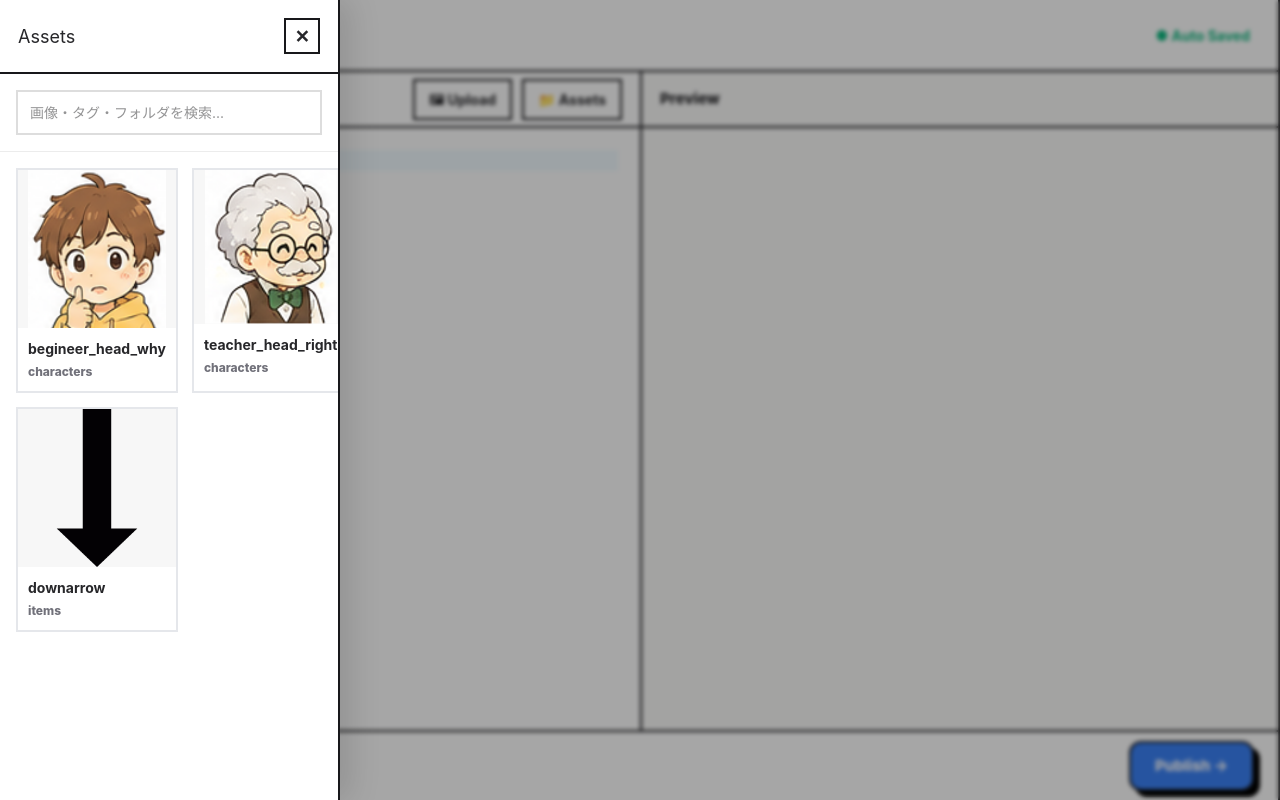
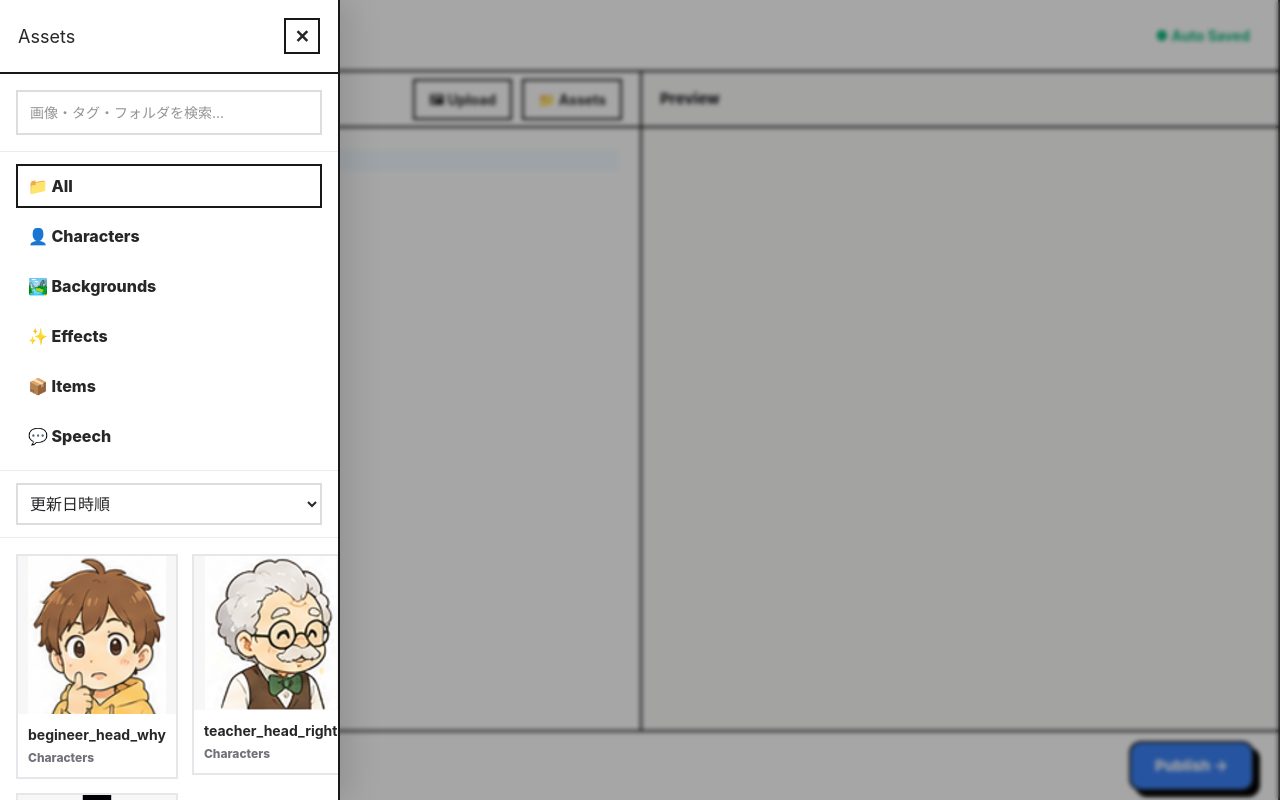
Before and after one commit to Koufuu15/MangaDown, a Vue app: page /write-md in a window 1280 px wide. Both pictures are taken after a click on the button "📁 Assets". Built offline with nearby package versions, Linux system fonts and the light colour scheme.

Commit message:
フォルダ機能を拡充

```diff
--- /dev/null
+++ b/src/assets/imageDrawer.css
@@ -0,0 +1,51 @@
+.drawer-folders{
+  display:flex;
+  flex-direction:column;
+  gap:6px;
+  padding:12px 16px;
+  border-bottom:1px solid #ececec;
+}
+
+.folder-button{
+  padding:8px 10px;
+  border:2px solid transparent;
+  background:#fff;
+  text-align:left;
+  cursor:pointer;
+}
+
+.folder-button:hover,
+.folder-button.active{
+  border-color:var(--line);
+}
+
+.drawer-sort{
+  padding:12px 16px;
+  border-bottom:1px solid #ececec;
+}
+
+.drawer-sort select{
+  width:100%;
+  padding:8px;
+  border:2px solid #ddd;
+}
+
+.asset-card-wrapper{
+  display:flex;
+  flex-direction:column;
+}
+
+.asset-actions{
+  display:flex;
+  gap:6px;
+  padding:6px;
+}
+
+.asset-actions button{
+  flex:1;
+  padding:6px;
+  border:1px solid var(--line);
+  background:#fff;
+  cursor:pointer;
+  font-size:12px;
+}
--- a/src/components/ImageDrawer.vue
+++ b/src/components/ImageDrawer.vue
@@ -1,13 +1,21 @@
 <script setup>
+import "@/assets/imageDrawer.css"
 import { computed, ref, watch } from "vue"
-
 import defaultAssets from "@/data/defaultAssets"
-import { getUserAssets } from "@/utils/userAssets"
+import defaultFolders from "@/data/defaultFolders"
+import {
+  getUserAssets,
+  deleteUserAsset,
+  renameUserAsset,
+  getUserAssetsByName,
+  getUserAssetsByUpdated
+} from "@/utils/userAssets"
+import { getUserFolders } from "@/utils/userFolders"
 
 const props = defineProps({
-  open: {
-    type: Boolean,
-    required: true
+  open:{
+    type:Boolean,
+    required:true
   }
 })
 
@@ -17,76 +25,128 @@ const emit = defineEmits([
 ])
 
 const keyword = ref("")
+const selectedFolder = ref("")
+const sortType = ref("updated")
 const userAssets = ref([])
+const userFolders = ref([])
 
-watch(
-  () => props.open,
-  open => {
-    if (!open) return
+watch(() => props.open, open => {
+  if(!open) return
+  reloadAssets()
+}, { immediate:true })
 
+function reloadAssets(){
   userAssets.value = getUserAssets().map(asset => ({
     ...asset,
-      type: "user"
+    type:"user"
   }))
+  userFolders.value = getUserFolders()
+}
+
+const folders = computed(() => [
+  {
+    id:"",
+    name:"All",
+    icon:"📁"
   },
-  {
-    immediate: true
-  }
-)
+  ...defaultFolders,
+  ...userFolders.value
+])
 
-const assets = computed(() => [
+const assets = computed(() => {
+  let result = [
     ...defaultAssets,
     ...userAssets.value
-])
+  ]
 
-const filteredAssets = computed(() => {
-  const text =
-    keyword.value
-      .trim()
-      .toLowerCase()
-
-  if (!text) {
-    return assets.value
+  if(selectedFolder.value){
+    result = result.filter(
+      asset => asset.folderId === selectedFolder.value
+    )
   }
 
-  return assets.value.filter(asset => {
+  const text = keyword.value.trim().toLowerCase()
 
-    if (
-      asset.name
-        .toLowerCase()
-        .includes(text)
-    ) {
-      return true
+  if(text){
+    result = result.filter(asset => {
+      if(asset.name.toLowerCase().includes(text)) return true
+
+      const folderName = getFolderName(asset.folderId)
+      if(folderName.toLowerCase().includes(text)) return true
+
+      return (asset.tags ?? []).some(tag =>
+        tag.toLowerCase().includes(text)
+      )
+    })
   }
 
-    if (
-      asset.folderId
-        ?.toLowerCase()
-        .includes(text)
-    ) {
-      return true
+  if(sortType.value === "name"){
+    result.sort((a,b) =>
+      a.name.localeCompare(b.name,"ja")
+    )
   }
 
-    return (asset.tags ?? []).some(tag =>
-      tag
-        .toLowerCase()
-        .includes(text)
+  if(sortType.value === "updated"){
+    result.sort((a,b) =>
+      b.updatedAt - a.updatedAt
     )
-  })
+  }
+
+  return result
 })
 
-function closeDrawer() {
+function closeDrawer(){
   emit("close")
 }
 
-function insert(asset) {
-  emit(
-    "insert",
-    asset.name
+function insert(asset){
+  emit("insert",asset.name)
+}
+
+function selectFolder(id){
+  selectedFolder.value = id
+}
+
+function removeAsset(asset){
+  if(asset.type === "default") return
+
+  const ok = confirm(`${asset.name}を削除しますか？`)
+  if(!ok) return
+
+  deleteUserAsset(asset.id)
+  reloadAssets()
+}
+
+function rename(asset){
+  if(asset.type === "default") return
+
+  const newName = prompt("新しい名前",asset.name)
+  if(!newName) return
+
+  const success = renameUserAsset(
+    asset.id,
+    newName
   )
+
+  if(!success){
+    alert("同じ名前の画像があります")
+  }
+
+  reloadAssets()
+}
+
+function getFolderName(folderId){
+  if(!folderId){
+    return "未分類"
+  }
+
+  const folder = folders.value.find(
+    folder => folder.id === folderId
+  )
+
+  return folder?.name ?? folderId
 }
 </script>
-
 <template>
   <Teleport to="body">
 
@@ -103,10 +163,7 @@ function insert(asset) {
     >
 
       <div class="drawer-header">
-
-        <h2>
-          Assets
-        </h2>
+        <h2>Assets</h2>
 
         <button
           class="close-button"
@@ -114,23 +171,52 @@ function insert(asset) {
         >
           ✕
         </button>
-
       </div>
 
       <div class="drawer-search">
-
         <input
           v-model="keyword"
           type="text"
           placeholder="画像・タグ・フォルダを検索..."
         />
+      </div>
+
+      <div class="drawer-folders">
+
+        <button
+          v-for="folder in folders"
+          :key="folder.id"
+          class="folder-button"
+          :class="{
+            active: selectedFolder === folder.id
+          }"
+          @click="selectFolder(folder.id)"
+        >
+          {{ folder.icon }} {{ folder.name }}
+        </button>
+
+      </div>
+
+      <div class="drawer-sort">
+
+        <select v-model="sortType">
+
+          <option value="updated">
+            更新日時順
+          </option>
+
+          <option value="name">
+            名前順
+          </option>
+
+        </select>
 
       </div>
 
       <div class="drawer-content">
 
         <div
-          v-if="filteredAssets.length === 0"
+          v-if="assets.length === 0"
           class="empty-assets"
         >
           画像がありません
@@ -141,9 +227,13 @@ function insert(asset) {
           class="asset-grid"
         >
 
+          <div
+            v-for="asset in assets"
+            :key="asset.id"
+            class="asset-card-wrapper"
+          >
+
             <button
-            v-for="asset in filteredAssets"
-            :key="asset.id"
               class="asset-card"
               @click="insert(asset)"
             >
@@ -159,10 +249,31 @@ function insert(asset) {
               </div>
 
               <div class="asset-category">
-              {{ asset.folderId || "未分類" }}
+                {{ getFolderName(asset.folderId) }}
               </div>
 
             </button>
+
+            <div
+              v-if="asset.type === 'user'"
+              class="asset-actions"
+            >
+
+              <button
+                @click.stop="rename(asset)"
+              >
+                Rename
+              </button>
+
+              <button
+                @click.stop="removeAsset(asset)"
+              >
+                Delete
+              </button>
+
+            </div>
+
+          </div>
 
         </div>
 
--- a/src/utils/userFolders.js
+++ b/src/utils/userFolders.js
@@ -45,7 +45,8 @@ export function addUserFolder(name) {
 
   const folder = {
     id: crypto.randomUUID(),
-    name
+    name,
+    icon
   }
 
   folders.push(folder)
```
Lines whose indentation alone changed are shown as unchanged.
